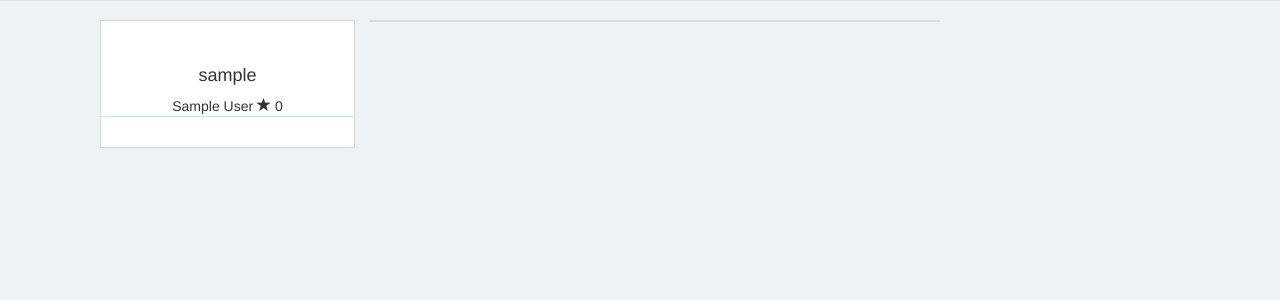
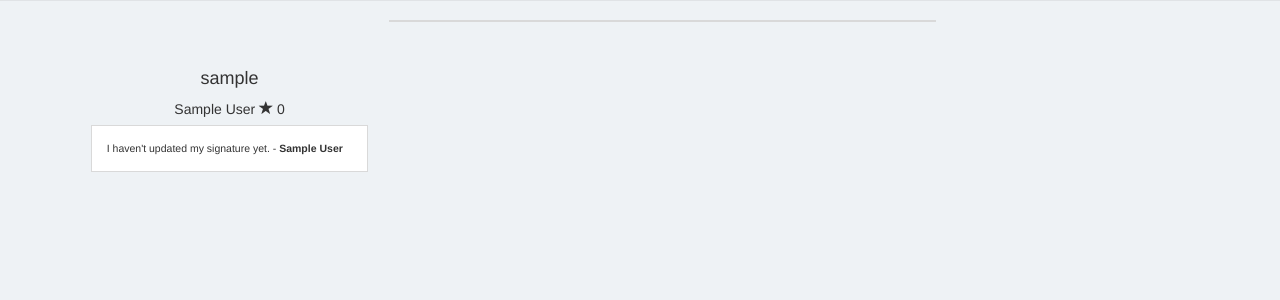
Before and after one commit to ddonche/yarnn, a Rails app: a page that uses app/views/users/_bio.html.erb in a window 1280 px wide. Shown: the part 52-352 px from the top of the page. Run offline with Rails 7, Linux system fonts and the light colour scheme; the visitor is signed in with stand-in values (Sample User, id 1); data that the repository does not hold is empty; style sheets or scripts are compiled from the project's sources; parts of the project's set-up code (start-up, migrations or seed data) failed here and were passed over; some libraries are stand-ins or nearby versions.

Commit message:
fixed sidebar styling issue

```diff
--- a/app/assets/stylesheets/application.css.scss
+++ b/app/assets/stylesheets/application.css.scss
@@ -126,6 +126,7 @@
 .quick-post-box {
 	border-bottom: 1px solid #cbeeec;
 	padding-bottom: 1%;
+	padding-top: 2%;
 }
 
 .top-pad-2 {
@@ -187,3 +188,34 @@
   margin-right: 2%;
   margin-bottom: 1%;
 }
+
+.user-left-column {
+  width: 28%;
+  margin-left: 0;
+  margin-top: 0;
+  float: left;
+}
+
+.user-right-column {
+  width: 72%;
+  margin-right: 0;
+  margin-top: 0;
+  float: right;
+}
+
+.side-box {
+  width: 87%;
+  margin: 2% auto;
+  background: #fff;
+  border: 1px solid #d9d9d9;
+  overflow: hidden;
+}
+
+.side-content {
+  margin: 15px;
+  font-size: .75em;
+  li {
+    list-style-type: none;
+    padding: 3px;
+  }
+}
--- a/app/views/posts/index.html.erb
+++ b/app/views/posts/index.html.erb
@@ -1,8 +1,10 @@
-<div id="content-left" class="col-md-3">
+<div class="user-left-column">
   <%= render 'posts/left' %>
 </div>
 
-<div id="content" class="col-md-6 col-md-offset-3">
+<div class="user-right-column">
+
+  <div id="content" class="col-md-8">
   <% if user_signed_in?  %>
     <div class="main-content">
       <div class="quick-post-box">
--- /dev/null
+++ b/app/views/users/_avatar.html.erb
@@ -0,0 +1,10 @@
+<div class="main-avatar">
+  <%= image_tag(@user.avatar.url, width: 145, class: "img-circle") %>
+  <br />
+  <h4><%= @user.username %></h4>
+  <% if @user.name? %>
+    <%= @user.name %> <span class="glyphicon glyphicon-star"></span> <%= @user.reputation %>
+  <% else %>
+    <%= "Mysterious Stranger" %> <span class="glyphicon glyphicon-star"></span> <%= @user.reputation %>
+  <% end %>
+</div>
--- a/app/views/users/_bio.html.erb
+++ b/app/views/users/_bio.html.erb
@@ -1,14 +1,16 @@
+<div class="side-box">
+  <div class="side-content">
 
-<div id="content">
-  <div class="main-avatar">
-    <%= image_tag(@user.avatar.url, width: 145, class: "img-circle") %>
-    <br />
-    <h4><%= @user.username %></h4>
-    <% if @user.name %>
-      <%= @user.name %> <span class="glyphicon glyphicon-star"></span> <%= @user.reputation %>
+    <% if @user.signature? %>
+      <%= @user.signature %>
     <% else %>
-      <%= "I am anonymous." %> <span class="glyphicon glyphicon-star"></span> <%= @user.reputation %>
+      <%= "I haven't updated my signature yet. - " %>
+        <% if @user.name? %>
+          <strong><%= @user.name %></strong>
+        <% else %>
+          <%= "Mysterious Stranger" %>
+        <% end %>
     <% end %>
+
   </div>
-  <div class="bio-signature"><%= @user.signature %></div>
 </div>
--- a/app/views/users/show.html.erb
+++ b/app/views/users/show.html.erb
@@ -1,9 +1,12 @@
-<div class="container">
-  <div id="content-left" class="col-md-3">
-    <%= render 'users/bio' %>
+<div class="user-left-column">
+  <%= render 'avatar' %>
+  <%= render 'bio' %>
+</div>
+
+<div class="user-right-column">
+
+  <div id="content" class="col-md-8">
+    <%= render 'latest' %>
   </div>
 
-  <div id="content" class="col-md-6 col-md-offset-3">
-    <%= render 'users/latest' %>
-  </div>
 </div>
```
